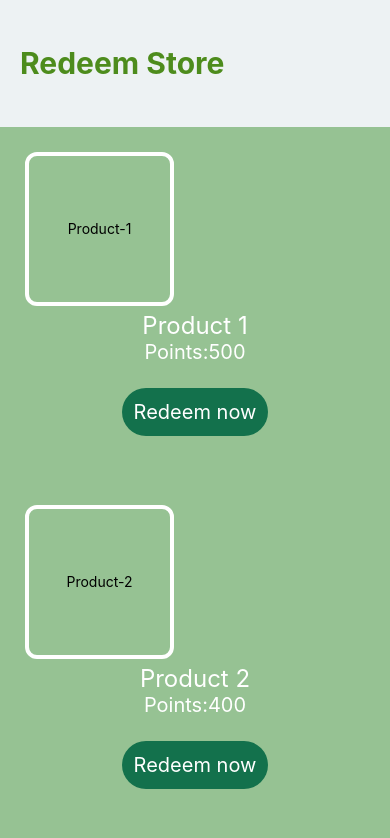
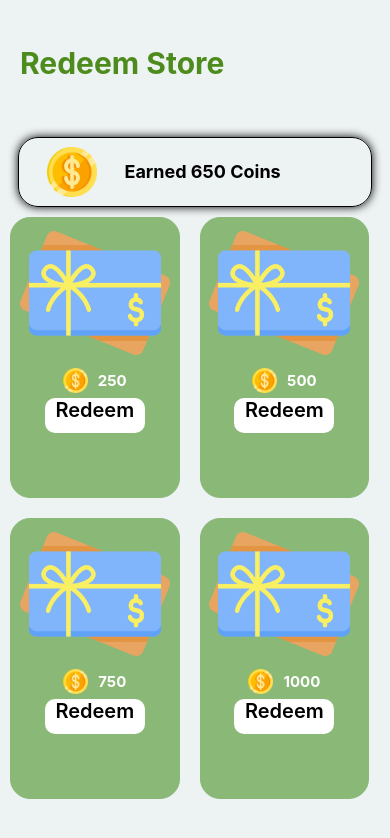
Before and after one commit to JENCYFREEDAJ/SmartBin, a React Native app: screen /RedeemStore in a window 390 px wide. Shown: the top 838 px of the page. Built offline with nearby package versions, Linux system fonts and the light colour scheme.

Commit message:
Fixed some pages.

```diff
--- a/components/Cart.js
+++ b/components/Cart.js
@@ -8,7 +8,7 @@ function Cart({navigation}) {
   return (
     <View style={styles.container}>
       <View style={styles.headerContainer}>
-        <Text style={styles.headerText}>Redeem Cart</Text>
+        <Text style={styles.headerText}>Cart</Text>
       </View>
       <View style={{flex:1/2,flexDirection:"column",alignItems:"center",justifyContent:"center",}}>
        <View style={[styles.cart,{flex:1,alignItems:"center",justifyContent:"center"}]}>
--- a/components/HomePage.js
+++ b/components/HomePage.js
@@ -107,8 +107,28 @@ function HomePage({ navigation }) {
       <View style={styles.header}>
         <Text style={styles.headerText}>Home</Text>
       </View>
-      <ScrollView style={styles.mainContainer}>
+      <View style={styles.mainContainer}>
         <Text style={styles.welcomeNote}>Hello {userDetails.name}</Text>
+        <ScrollView>
+          <View style={styles.balanceCard}>
+            <View style={{width: '70%', justifyContent: 'center', alignItems: 'center'}}>
+              <Text style={{fontWeight: '500', fontSize: 15}}>Commendable Effort in consistantly handling trash disposal</Text>
+            </View>
+            <View style={{width: '30%', justifyContent: 'center', alignItems: 'center'}}>
+              <CircularProgress
+                radius={30}
+                value={55}
+                title={'Days'}
+                titleColor={'black'}
+                duration={2000}
+                activeStrokeColor={'#7825B7'}
+                progressValueColor={'#7825B7'}
+                titleStyle={{fontWeight: 'bold', fontSize: 10,}}
+                inActiveStrokeColor={'#7825B7'}
+                inActiveStrokeOpacity={0.2}
+              />
+            </View>
+          </View>
           <Text style={{fontSize: 15, alignSelf: 'center', marginTop: 10, fontWeight: '600'}}>Today Disposed Waste Percentage</Text>
           <View style={styles.cardSection}>
             <View style={styles.card}>
@@ -160,15 +180,16 @@ function HomePage({ navigation }) {
               <Text style={{fontSize: 20, marginTop: 5, fontWeight: '600'}}>Other</Text>
             </View>
           </View>
-        <View style={styles.balanceCard}>
+          <View style={{...styles.balanceCard, marginBottom: 60}}>
             <View style={{width: '30%', justifyContent: 'center', alignItems: 'center'}}>
               <Image source={require('../assets/dollar.png')} style={{width: 50, height: 50}}/>
             </View>
             <View style={{width: '70%', justifyContent: 'center'}}>
-            <Text style={{fontWeight: 'bold', fontSize: 18}}>Earned 400 Coins</Text>
+              <Text style={{fontWeight: 'bold', fontSize: 18}}>Earned 650 Coins</Text>
             </View>
           </View>
           </ScrollView>
+      </View>
     </View>
   );
 }
--- a/components/RedeemStore.js
+++ b/components/RedeemStore.js
@@ -48,14 +48,68 @@ function RedeemStore(){
             <Text style={styles.headerText}>Redeem Store</Text>
         </View>
         {/* <Text style={{color:'white',fontSize:24,justifyContent:'flex-start'}}>2500</Text> */}
-        <ScrollView>
+        <View style={styles.mainContainer}>
+            <View style={styles.balanceCard}>
+                <View style={{width: '30%', justifyContent: 'center', alignItems: 'center'}}>
+                <Image source={require('../assets/dollar.png')} style={{width: 50, height: 50}}/>
+                </View>
+                <View style={{width: '70%', justifyContent: 'center'}}>
+                <Text style={{fontWeight: 'bold', fontSize: 18}}>Earned 650 Coins</Text>
+                </View>
+            </View>
+            <ScrollView>
+                <View style={styles.cardContainer}>
+                    <View style={styles.card}>
+                        <Image source={require('../assets/gift-card.png')} style={{height: 150, width: 150,}}/>
+                        <View style={{flexDirection: 'row', justifyContent: 'center', alignItems: 'center'}}>
+                            <Image source={require('../assets/dollar.png')} style={{width: 25, height: 25}}/>
+                            <Text style={{marginLeft:10, fontSize: 15, fontWeight:"bold", color: '#ffff'}}>250</Text>
+                        </View>
+                        <TouchableOpacity>
+                            <Text style={styles.redeemBtn}>Redeem</Text>
+                        </TouchableOpacity>
+                    </View>
+                    <View style={styles.card}>
+                        <Image source={require('../assets/gift-card.png')} style={{height: 150, width: 150,}}/>
+                        <View style={{flexDirection: 'row', justifyContent: 'center', alignItems: 'center'}}>
+                            <Image source={require('../assets/dollar.png')} style={{width: 25, height: 25}}/>
+                            <Text style={{marginLeft:10, fontSize: 15, fontWeight:"bold", color: '#ffff'}}>500</Text>
+                        </View>
+                        <TouchableOpacity>
+                            <Text style={styles.redeemBtn}>Redeem</Text>
+                        </TouchableOpacity>
+                    </View>
+                    <View style={styles.card}>
+                        <Image source={require('../assets/gift-card.png')} style={{height: 150, width: 150,}}/>
+                        <View style={{flexDirection: 'row', justifyContent: 'center', alignItems: 'center'}}>
+                            <Image source={require('../assets/dollar.png')} style={{width: 25, height: 25}}/>
+                            <Text style={{marginLeft:10, fontSize: 15, fontWeight:"bold", color: '#ffff'}}>750</Text>
+                        </View>
+                        <TouchableOpacity>
+                            <Text style={styles.redeemBtn}>Redeem</Text>
+                        </TouchableOpacity>
+                    </View>
+                    <View style={styles.card}>
+                        <Image source={require('../assets/gift-card.png')} style={{height: 150, width: 150,}}/>
+                        <View style={{flexDirection: 'row', justifyContent: 'center', alignItems: 'center'}}>
+                            <Image source={require('../assets/dollar.png')} style={{width: 25, height: 25}}/>
+                            <Text style={{marginLeft:10, fontSize: 15, fontWeight:"bold", color: '#ffff'}}>1000</Text>
+                        </View>
+                        <TouchableOpacity>
+                            <Text style={styles.redeemBtn}>Redeem</Text>
+                        </TouchableOpacity>
+                    </View>
+                </View>
+            </ScrollView>
+        </View>
+        {/* <ScrollView>
             <Card num={1} price={500}/>
             <Card num={2} price={400}/>
             <Card num={3} price={1000}/>
             <Card num={4} price={200}/>
             <Card num={5} price={250}/>
 
-        </ScrollView>
+        </ScrollView> */}
 
 
     </View>
@@ -73,6 +127,50 @@ const styles = StyleSheet.create({
          width: WIDTH,
          justifyContent: 'center',
        },
+       mainContainer: {
+        height: '85%',
+        width: WIDTH,
+       },
+       cardContainer: {
+        width: WIDTH,
+        display: 'flex',
+        flexDirection: 'row',
+        flexWrap: 'wrap',
+        marginBottom: 60,
+       },
+       card: {
+        alignItems: 'center',
+        backgroundColor: '#8AB877',
+        borderColor: '#8AB877',
+        borderRadius: 20,
+        borderWidth: 0.4,
+        height: HEIGHT / 3,
+        width: WIDTH / 2.3,
+        elevation: 2,
+        margin: 10,
+       },
+       balanceCard: {
+         height: 70,
+         width: WIDTH/1.1,
+         shadowRadius: 10,
+         borderRadius: 20,
+         borderWidth: 1,
+         marginTop:10,
+         alignSelf: 'center',
+         justifyContent: 'center',
+         flexDirection: 'row',
+       },
+       redeemBtn: {
+        marginTop: 5,
+        fontSize: 20,
+        fontWeight: '600',
+        color: 'black',
+        textAlign: 'center',
+        height: 35,
+        width: 100,
+        borderRadius: 10,
+        backgroundColor: '#ffff'
+    },
        headerText: {
          fontSize: 30,
          marginLeft: 20,
--- a/components/TabBar.js
+++ b/components/TabBar.js
@@ -3,6 +3,7 @@ import Cart from "./Cart";
 import HomePage from "./HomePage";
 import Qrcode from "./Qrcode";
 import RedeemStore from "./RedeemStore";
+import LogHistory from "./LogHistory";
 import HomeIcon from '../assets/home.svg';
 import CartIcon from '../assets/bagheart.svg';
 import QRIcon from '../assets/qr-code.svg';
```
Also changed, not shown: assets/gift-card.png (added). Lines whose indentation alone changed are shown as unchanged.
